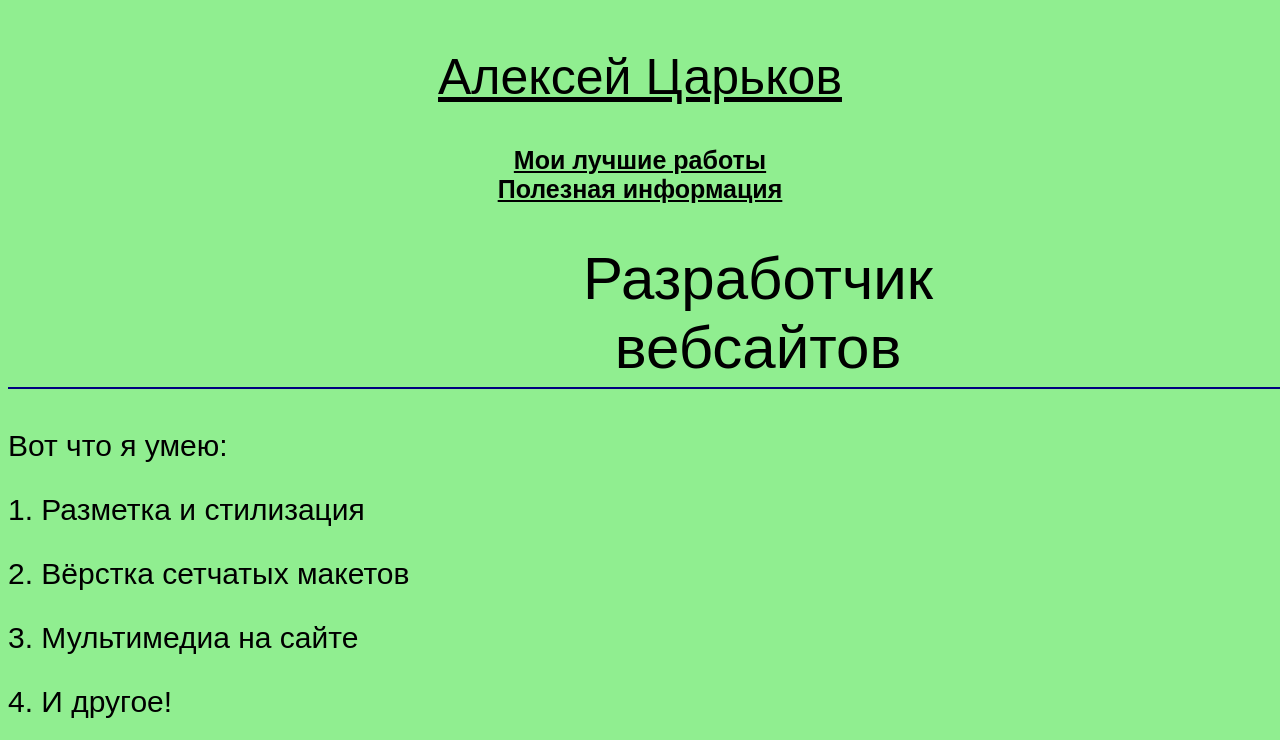
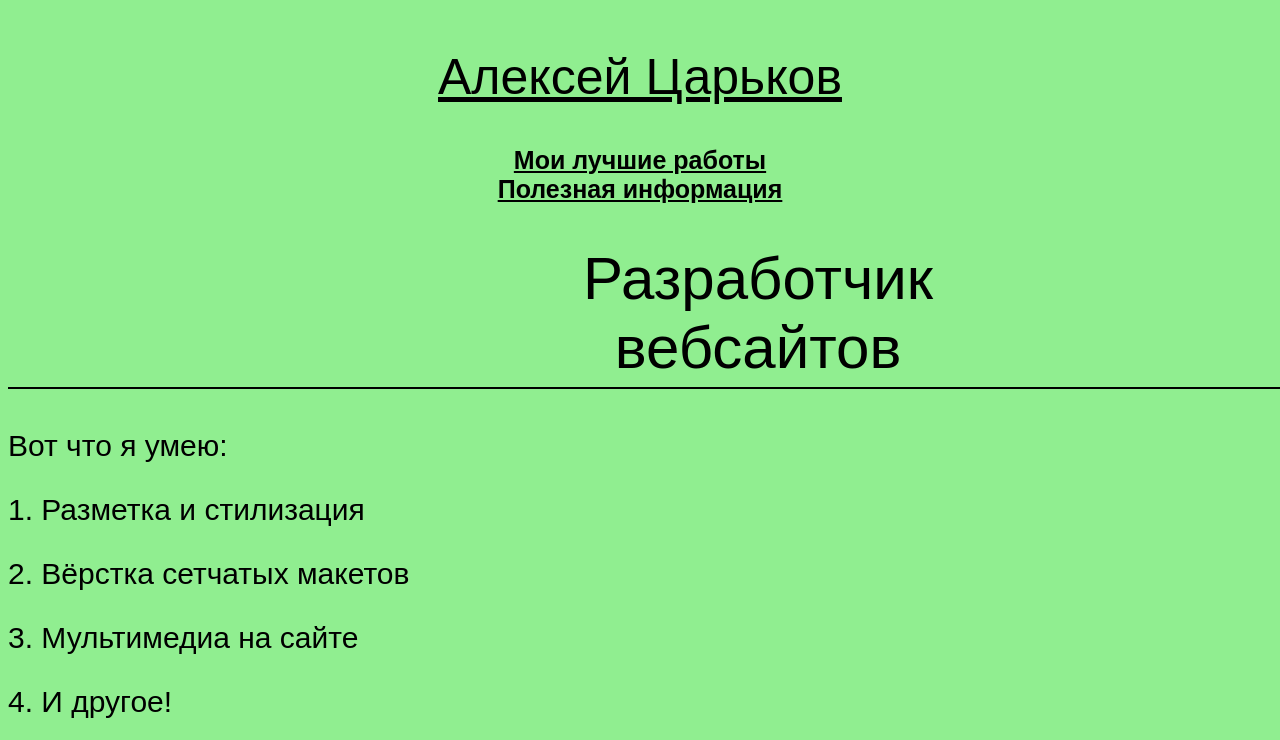
Before and after one commit to CyrioDiluk/Lo1n2, a plain HTML site: page index.html in a window 1280 px wide. Shown: the top 740 px of the page. Drawn offline with Linux system fonts and the light colour scheme; grey boxes are pictures that could not be loaded.

Commit message:
Update style.css

```diff
--- a/style.css
+++ b/style.css
@@ -35,7 +35,7 @@ h1 {
     text-align: center;
     font-size: 60px;
     font-weight: normal;
-    border-bottom: 2px solid navy;
+    border-bottom: 2px solid black;
     padding-bottom: 5px;
     width: 1500px;
     background-color: lightgreen;
```
